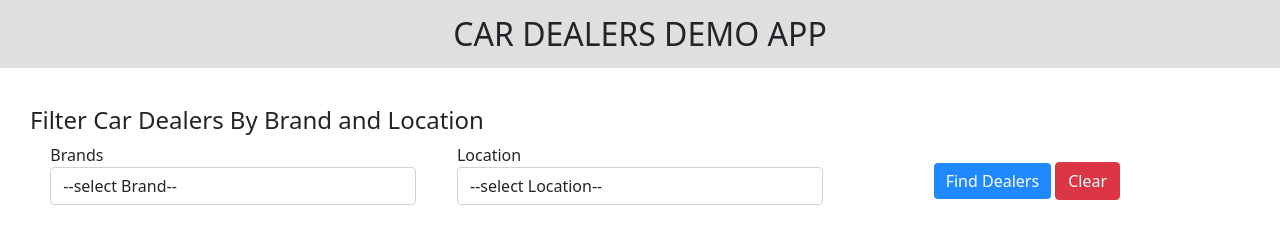
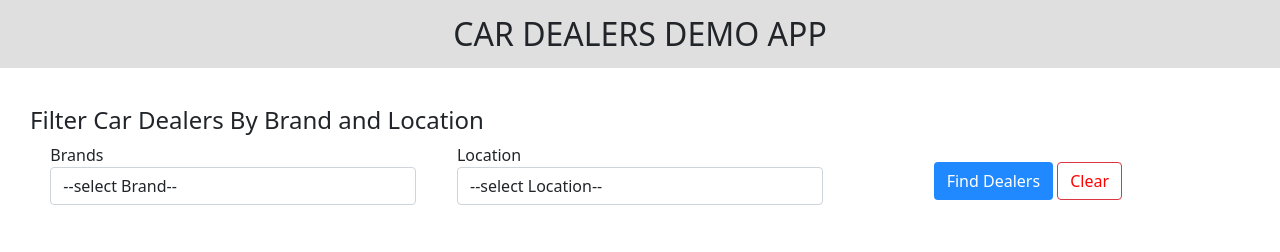
Before and after one commit to MohamedRaseen/CarDealers, a React (Create React App) app: page / in a window 1280 px wide. Shown: the top 252 px of the page. Built offline with nearby package versions, Linux system fonts and the light colour scheme.

Commit message:
search btn styles

```diff
--- a/src/App.css
+++ b/src/App.css
@@ -46,5 +46,16 @@
 .submit .btn-secondary {
   color: #fff;
   background-color: #2189ff;
-  border: none;
+  border: 1px solid transparent;
 }
+
+.submit .btn-secondary:hover {
+  color: #2189ff;
+  background-color: #fff;
+  border: 1px solid #2189ff;
+}
+
+.submit .btn-danger{
+  background-color: #fff;
+  color: red;
+}
```
